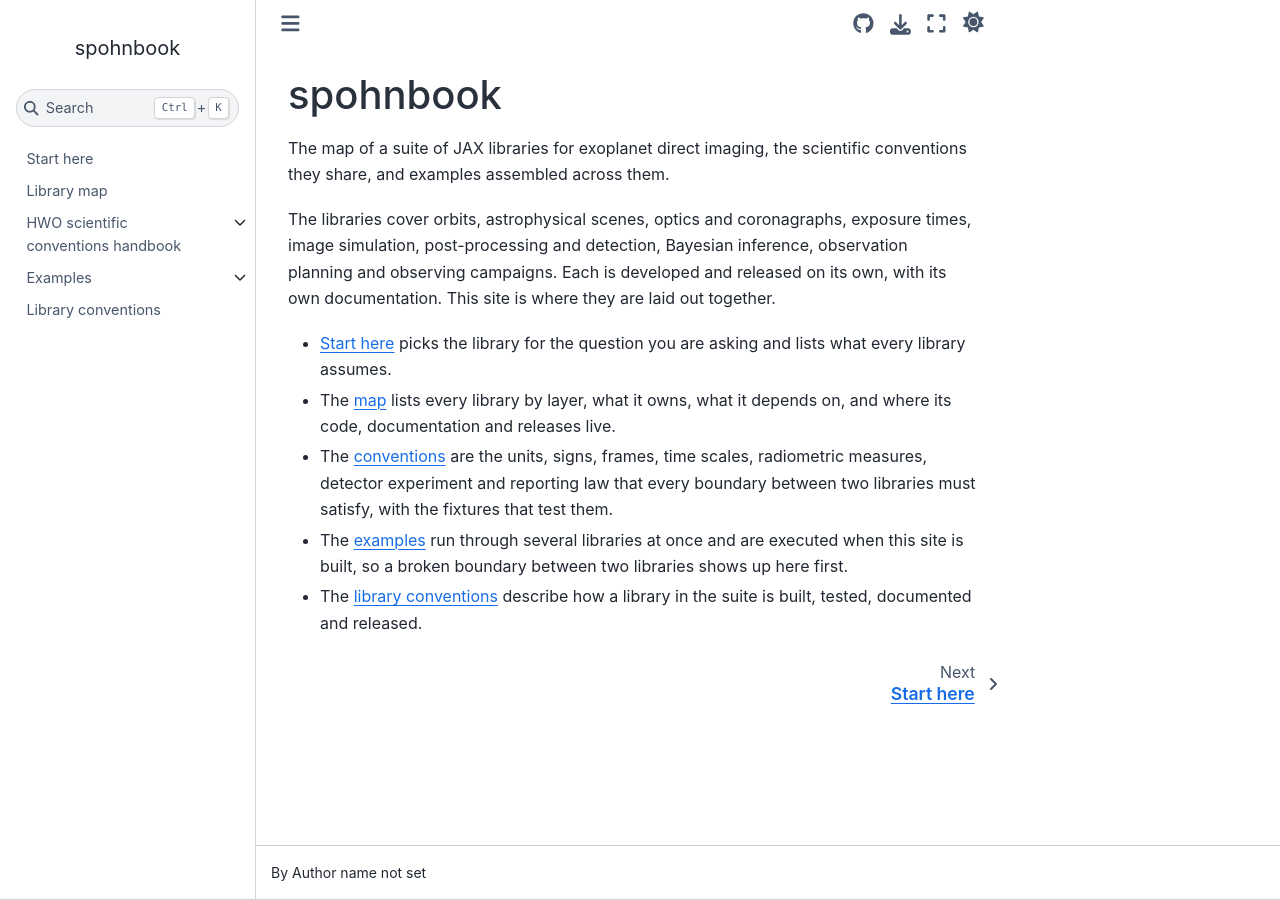
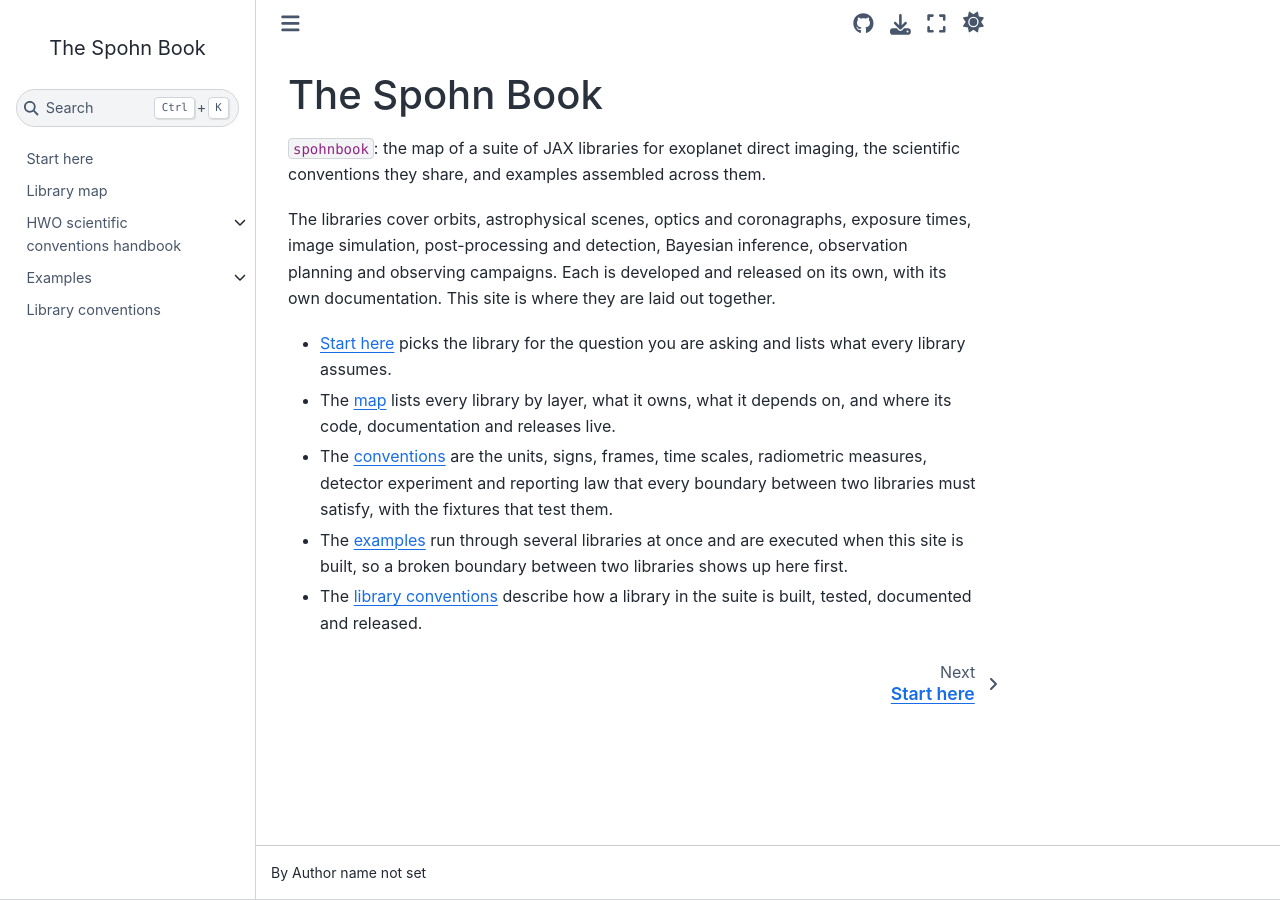
Before and after one commit to CoreySpohn/spohnbook, a Sphinx documentation site: the page built from docs/index.md, in a window 1280 px wide. Built offline with Sphinx 7.4.7 and the Sphinx Book theme 1.1.4, drawn with Linux system fonts in a browser that asks for light colours.

Commit message:
docs: title the site and README "The Spohn Book"

```diff
--- a/docs/conf.py
+++ b/docs/conf.py
@@ -8,7 +8,7 @@ sys.path.insert(0, str(Path(__file__).parent))
 
 from build_map import write_map_table
 
-project = "spohnbook"
+project = "The Spohn Book"
 release = get_version("spohnbook")
 version = ".".join(release.split(".")[:2])
 
@@ -22,7 +22,7 @@ source_suffix = {".rst": "restructuredtext", ".md": "myst-nb"}
 exclude_patterns = ["_build", "_generated/*.md"]
 
 html_theme = "sphinx_book_theme"
-html_title = "spohnbook"
+html_title = "The Spohn Book"
 html_theme_options = {
     "repository_url": "https://github.com/CoreySpohn/spohnbook",
     "use_repository_button": True,
--- a/docs/index.md
+++ b/docs/index.md
@@ -1,6 +1,6 @@
-# spohnbook
+# The Spohn Book
 
-The map of a suite of JAX libraries for exoplanet direct imaging, the
+`spohnbook`: the map of a suite of JAX libraries for exoplanet direct imaging, the
 scientific conventions they share, and examples assembled across them.
 
 The libraries cover orbits, astrophysical scenes, optics and coronagraphs,
```
Also changed, not shown: README.md (+2 -2 lines).
